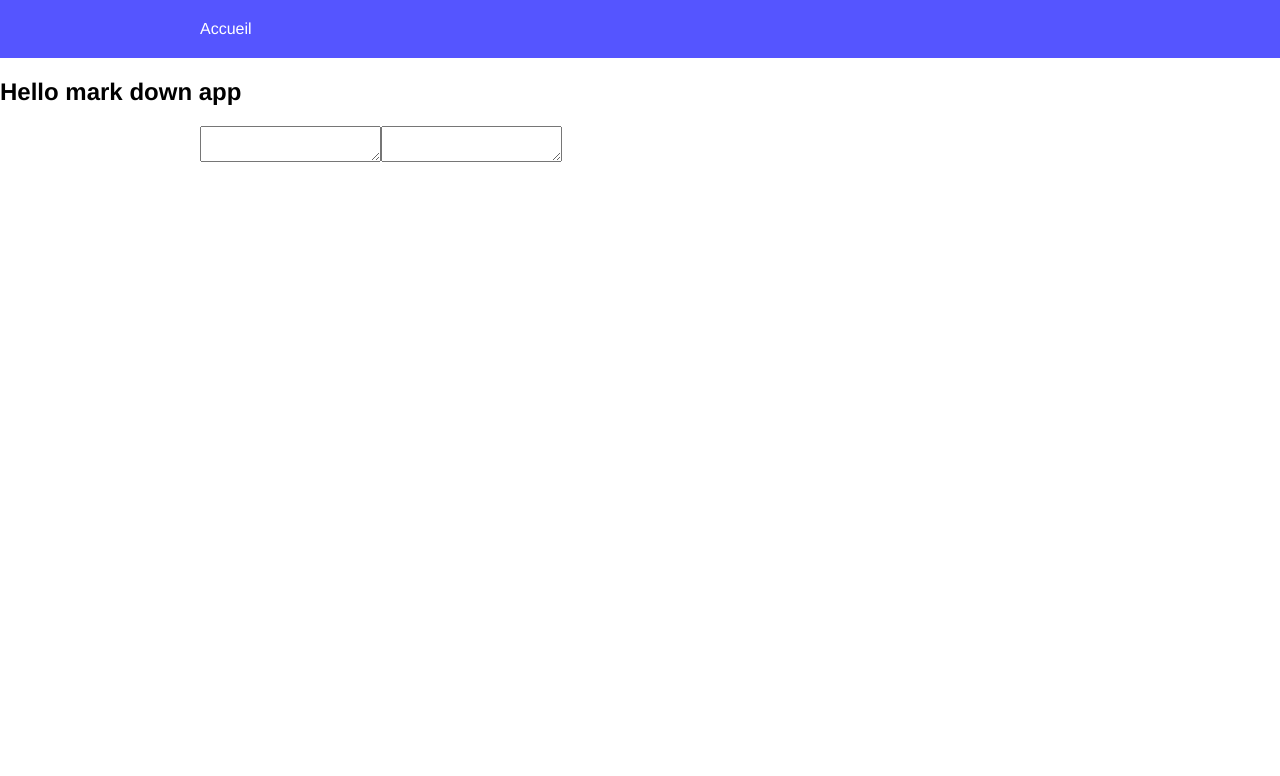
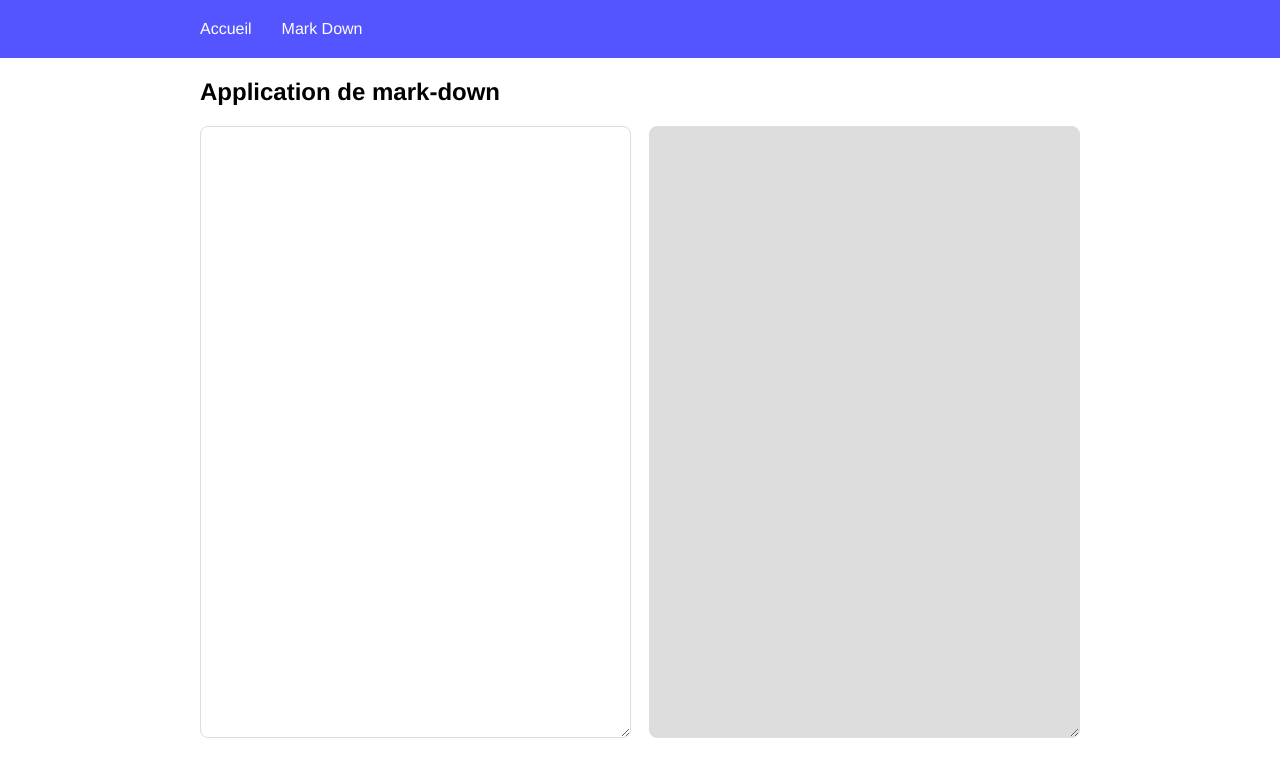
Before and after one commit to wabs-the-phoenix/vue3-training, a Vue app: page /mark-down in a window 1280 px wide. Shown: the top 776 px of the page. Built offline with nearby package versions, Linux system fonts and the light colour scheme.

Commit message:
Ajout du component textArea

```diff
--- a/src/App.vue
+++ b/src/App.vue
@@ -14,8 +14,12 @@ export default {
 </script>
 
 <style>
+html {
+  height: 100%;
+}
 body {
   margin: 0;
+  height: 100%;
 }
 #app {
   font-family: Avenir, Helvetica, Arial, sans-serif;
--- /dev/null
+++ b/src/components/FullTextArea.vue
@@ -0,0 +1,19 @@
+<template>
+  <textarea class="full-size rounded-field"></textarea>
+</template>
+
+<script>
+export default {
+
+}
+</script>
+
+<style>
+ .full-size {
+    width: 100%;
+    height: 100%;
+ }
+ textarea {
+    border: 1px solid #555;
+ }
+</style>
--- a/src/layouts/HeaderApp.vue
+++ b/src/layouts/HeaderApp.vue
@@ -2,6 +2,7 @@
   <header>
     <nav class="container">
         <router-link to="/" class="nav-link">Accueil</router-link>
+        <router-link to="/mark-down" class="nav-link">Mark Down</router-link>
     </nav>
   </header>
 </template>
@@ -16,6 +17,10 @@ export default {
   .nav-link {
     color: white;
     text-decoration: none;
+    margin-right: 30px;
+  }
+  .nav-link:hover {
+
   }
   header {
     background-color: #5555ff;
--- a/src/pages/HomePage.vue
+++ b/src/pages/HomePage.vue
@@ -8,7 +8,7 @@
                     {{ app.description }}
                 </div>
                 <div class="mt-2 card-bottom">
-                    <router-link to="/scroll-app" class="app-link">Accueil</router-link>
+                    <router-link to="/mark-down" class="app-link">Voir...</router-link>
                 </div>
             </div>
         </div>
@@ -22,8 +22,8 @@ export default {
             applicationsList: [
                 {
                     id: '1',
-                    title: 'Application de scroll',
-                    description: 'Lorem ipsum firte treuu ytr buit dfgd '
+                    title: 'Application de mark down',
+                    description: `it's an application that transform a mark-down text in to an html code`
                 }
             ]
         }
--- a/src/pages/MarkDown.vue
+++ b/src/pages/MarkDown.vue
@@ -1,17 +1,66 @@
 <template>
-    <h2>Hello mark down app</h2>
-  <div class="container flex full-height">
-    <textarea name="" id="#in"></textarea>
-    <textarea name="" id="#out"></textarea>
+  <div class="container flex-column h-80">
+    <h2>Application de mark-down</h2>
+    <div class="flex grow-1 flex-btw">
+        <textarea id="in" class="field" v-model="textIn"></textarea>
+        <textarea id="out" class="field" v-model="textOut"></textarea>
+    </div>
   </div>
 </template>
 
 <script>
 export default {
-
+    data() {
+        return {
+            textIn: ''
+        }
+    },
+    computed : {
+        textOut() {
+            return this.textIn;
+        }
+    }
 }
 </script>
 
 <style>
-
+    #app {
+        height: 100%;
+    }
+    .flex {
+        display: flex;
+        height: 100%;
+    }
+    .flex-btw {
+        justify-content: space-between;
+    }
+    .field {
+        height: 100%;
+        width: 49%;
+        border: 1px solid #ddd;
+        border-radius: 8px;
+        padding: 20px;
+        box-sizing: border-box;
+        font-family: Avenir, Helvetica, Arial, sans-serif;
+    }
+    #out {
+        background-color: #ddd;
+    }
+    .field:focus {
+        outline: 1px solid #4466fe ;
+        border: 1px solid #4466fe;
+    }
+    .full-height {
+        height: 100%;
+    }
+    .flex-column {
+        display: flex;
+        flex-direction: column;
+    }
+    .grow-1 {
+        flex-grow: 1;
+    }
+    .h-80 {
+        height: 85%;
+    }
 </style>
```
